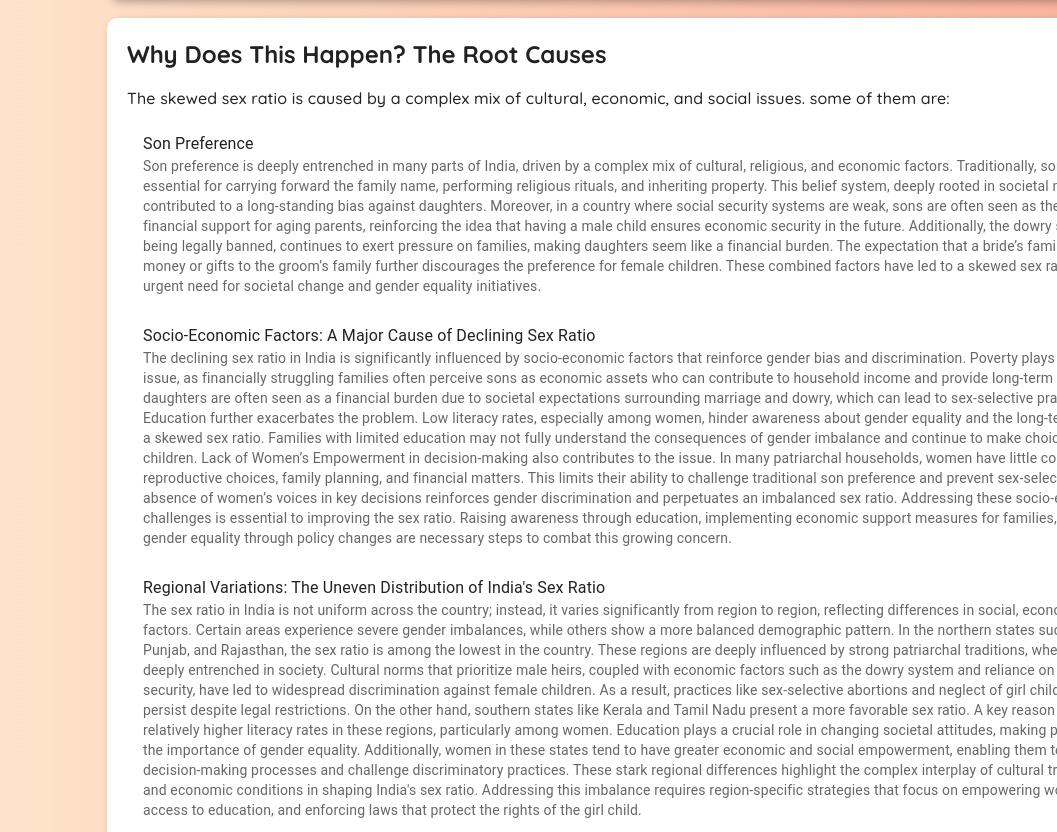
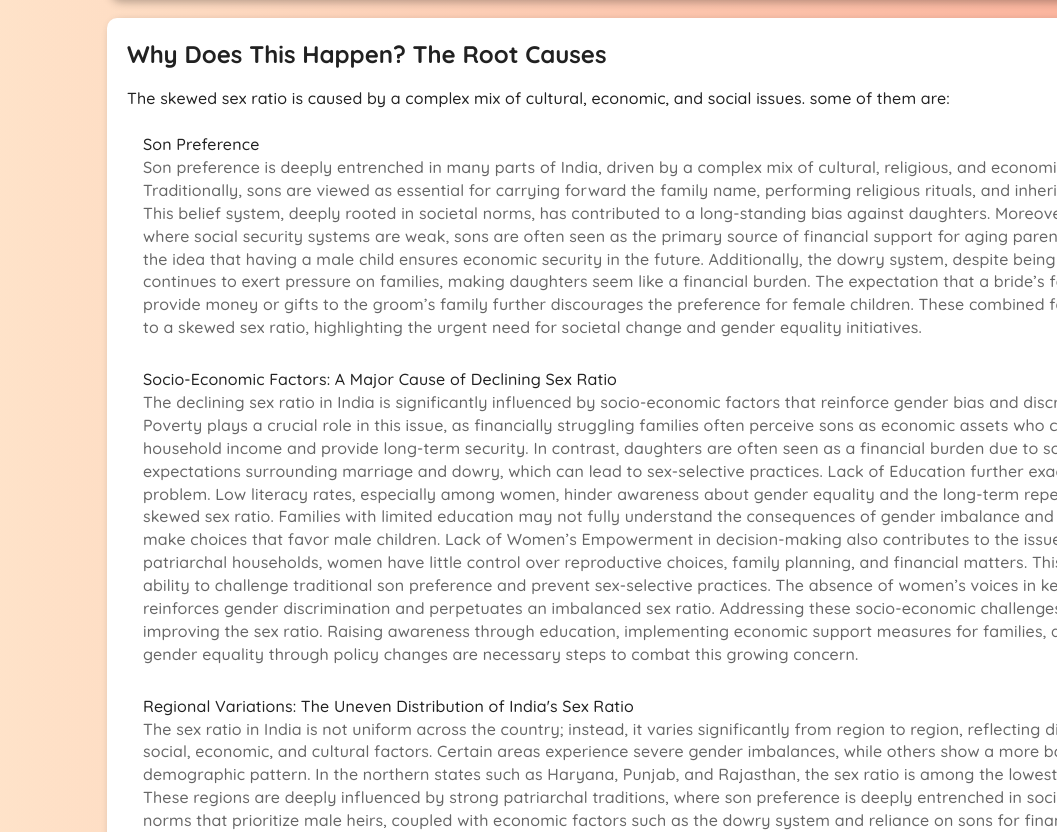
Before and after one commit to Adit7643/SexRatioIndia, a React (Vite) app: page / in a window 1280 px wide. Shown: the part 2042-2874 px from the top of the page, without its empty margins (223-1280 px from the left). Built offline with nearby package versions, Linux system fonts and the light colour scheme.

Commit message:
changed few

```diff
--- a/src/components/Blog.css
+++ b/src/components/Blog.css
@@ -4,6 +4,7 @@ body {
     margin: 0;
     padding: 0;
     background: linear-gradient(120deg, #ff9a9e, #fad0c4);
+    background-size: cover;
     color: #333;
   }
 
@@ -22,7 +23,6 @@ body {
     padding: 20px;
     border-radius: 10px;
     box-shadow: 0 4px 10px rgba(0, 0, 0, 0.3);
-    width: 200px;
   }
 
   .sidebar h2 {
--- a/src/components/Blogg.jsx
+++ b/src/components/Blogg.jsx
@@ -2,6 +2,7 @@ import { React, useState } from "react";
 import { Box, Typography, Paper, Container, List, ListItem, ListItemText, Grid, IconButton, Drawer } from "@mui/material";
 import { useMediaQuery } from "@mui/material";
 import { fontFamily, styled } from "@mui/system";
+import { createTheme, ThemeProvider } from "@mui/material/styles";
 import MenuIcon from "@mui/icons-material/Menu";
 import sexRatio from "../assets/Untitled.png";
 import img from "../assets/sex-ratio.webp";
@@ -9,6 +10,48 @@ import genImg from "../assets/download.jpeg";
 import Lpu from "../assets/lpu.jpg";
 
 // Styled Components
+const theme = createTheme({
+    typography: {
+        h5: {
+            fontWeight: "bold",
+            fontFamily: "QuickSand",
+            fontSize: "1.5rem", // Default font size for h5
+            "@media (max-width:600px)": {
+                fontSize: "1.25rem", // Responsive font size for smaller screens
+            },
+        },
+        body1: {
+            fontFamily: "QuickSand",
+            fontWeight: "500",
+            fontSize: "1rem", // Default font size for body text
+            "@media (max-width:600px)": {
+                fontSize: "0.875rem", // Responsive font size for smaller screens
+            },
+        },
+    },
+    components: {
+        MuiListItemText: {
+            styleOverrides: {
+                primary: {
+                    fontFamily: "QuickSand",
+                    fontWeight: "500",
+                    fontSize: "1rem", // Default font size for primary text
+                    "@media (max-width:600px)": {
+                        fontSize: "0.875rem", // Responsive font size for smaller screens
+                    },
+                },
+                secondary: {
+                    fontFamily: "QuickSand",
+                    fontWeight: "500",
+                    fontSize: "1rem", // Default font size for secondary text
+                    "@media (max-width:600px)": {
+                        fontSize: "0.875rem", // Responsive font size for smaller screens
+                    },
+                },
+            },
+        },
+    },
+});
 const BlogContainer = styled(Box)({
     display: "flex",
     background: "linear-gradient(to right, #ffecd2, #fcb69f)",
@@ -38,6 +81,7 @@ const Section = styled(Paper)({
     boxShadow: "4px 4px 10px rgba(0, 0, 0, 0.3)",
     borderRadius: "10px",
     background: "white",
+
 });
 
 const Image = styled("img")({
@@ -74,6 +118,7 @@ const Blogg = () => {
         </Box>
     );
     return (
+        <ThemeProvider theme={theme}>
             <BlogContainer>
                 {/* Sidebar Navigation */}
                 {isSmallScreen ? (
@@ -344,6 +389,7 @@ These stark regional differences highlight the complex interplay of cultural tra
 
                 </ContentArea>
             </BlogContainer>
+        </ThemeProvider>
     );
 };
 
```
Lines whose indentation alone changed are shown as unchanged.
